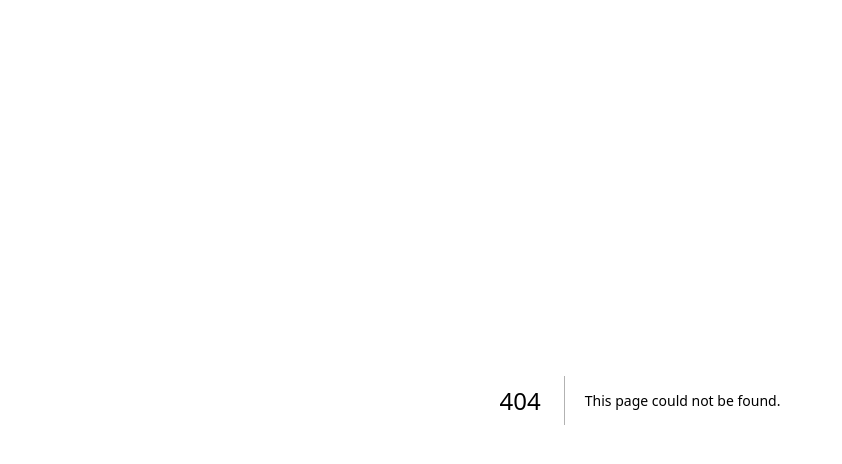
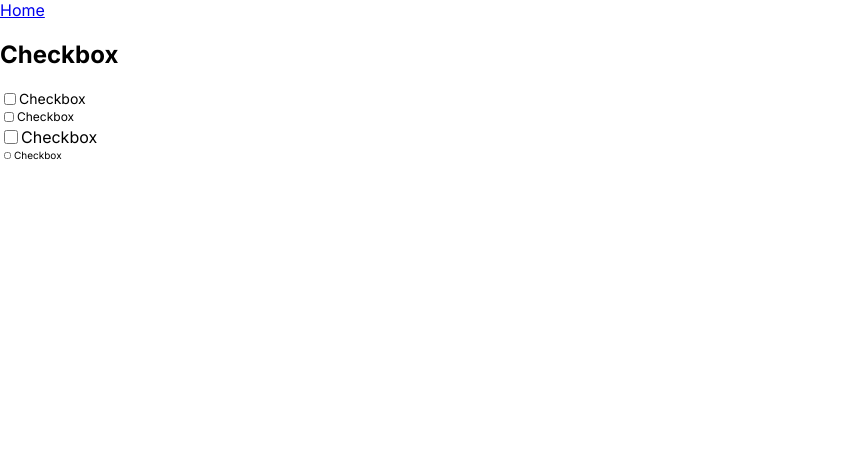
Before and after one commit to morning-la-tech/morning-react-ui, a Next.js app: page /checkbox in a window 1280 px wide. Before the commit this address had no page. Shown: the top 464 px of the page, without its empty margins (0-842 px from the left). Built offline with nearby package versions, Linux system fonts and the light colour scheme.

Commit message:
Checkbox

```diff
--- /dev/null
+++ b/app/checkbox/page.tsx
@@ -0,0 +1,55 @@
+'use client';
+import { useState } from 'react';
+import Link from 'next/link';
+import { Size } from '@/util/Enum';
+import Checkbox from '@/components/checkboxes/Checkbox';
+
+const CheckboxPage = () => {
+  const [isChecked, setIsChecked] = useState({
+    terms: false,
+    newsletter: false,
+    customize: false,
+  });
+
+  const handleChange = (name: string, value: boolean) => {
+    setIsChecked((prevState) => ({
+      ...prevState,
+      [name]: value,
+    }));
+  };
+
+  return (
+    <div>
+      <Link href={'/'}>Home</Link>
+      <h2>Checkbox</h2>
+      <form>
+        <Checkbox
+          label='Checkbox'
+          value={isChecked.terms}
+          onChange={(value) => handleChange('terms', value)}
+          size={Size.m}
+        />
+        <Checkbox
+          label='Checkbox'
+          value={isChecked.newsletter}
+          onChange={(value) => handleChange('newsletter', value)}
+          size={Size.s}
+        />
+        <Checkbox
+          label='Checkbox'
+          value={isChecked.customize}
+          onChange={(value) => handleChange('customize', value)}
+          size={Size.l}
+        />
+        <Checkbox
+          label='Checkbox'
+          value={isChecked.customize}
+          onChange={(value) => handleChange('customize', value)}
+          size={Size.xs}
+        />
+      </form>
+    </div>
+  );
+};
+
+export default CheckboxPage;
--- a/app/page.tsx
+++ b/app/page.tsx
@@ -5,6 +5,7 @@ export default function Home() {
     <div style={{ display: 'flex', flexDirection: 'column' }}>
       <Link href={'/buttons'}>Buttons</Link>
       <Link href={'/inputs'}>Inputs</Link>
+      <Link href={'/checkbox'}>Checkbox</Link>
     </div>
   );
 }
--- /dev/null
+++ b/components/checkboxes/Checkbox.tsx
@@ -0,0 +1,27 @@
+import classNames from 'classnames';
+import { Size } from '@/util/Enum';
+import styles from './checkbox.module.css';
+
+interface CheckboxProps {
+  label: string;
+  value: boolean;
+  onChange: (value: boolean) => void;
+  size?: Size;
+  className?: string;
+}
+
+const Checkbox = ({ label, value, onChange, size = Size.m, className }: CheckboxProps) => {
+  const handleChange = (e: React.ChangeEvent<HTMLInputElement>) => {
+    onChange(e.target.checked);
+  };
+  const checkboxClass = classNames(styles.checkbox, styles[size], className);
+
+  return (
+    <label className={checkboxClass}>
+      <input type='checkbox' checked={value} onChange={handleChange} />
+      {label}
+    </label>
+  );
+};
+
+export default Checkbox;
--- /dev/null
+++ b/components/checkboxes/checkbox.module.css
@@ -0,0 +1,45 @@
+.checkbox {
+    display: flex;
+    align-items: center;
+    user-select: none;
+}
+
+.checkbox.xs {
+    font-size: 10px;
+    line-height: 12px;
+}
+
+.checkbox.xs input {
+    width: 7px;
+    height: 7px;
+}
+
+.checkbox.s {
+    font-size: 12px;
+    line-height: 16px;
+}
+
+.checkbox.s input {
+    width: 10px;
+    height: 10px;
+}
+
+.checkbox.m {
+    font-size: 14px;
+    line-height: 20px;
+}
+
+.checkbox.m input {
+    width: 12px;
+    height: 12px;
+}
+
+.checkbox.l {
+    font-size: 16px;
+    line-height: 24px;
+}
+
+.checkbox.l input {
+    width: 14px;
+    height: 14px;
+}
--- a/components/utils/Loading.tsx
+++ b/components/utils/Loading.tsx
@@ -1,4 +1,3 @@
-import React from 'react';
 import styles from './loading.module.css';
 
 type LoadingProps = {
```
